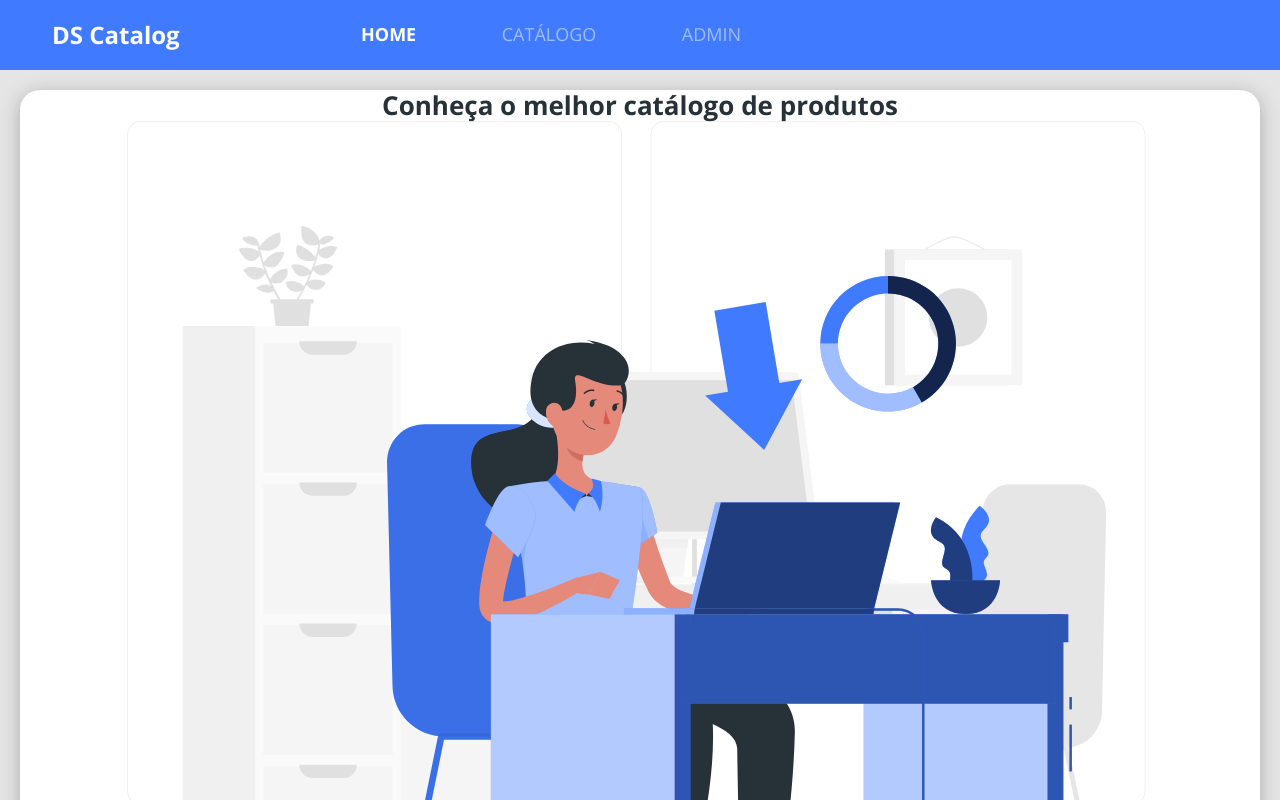
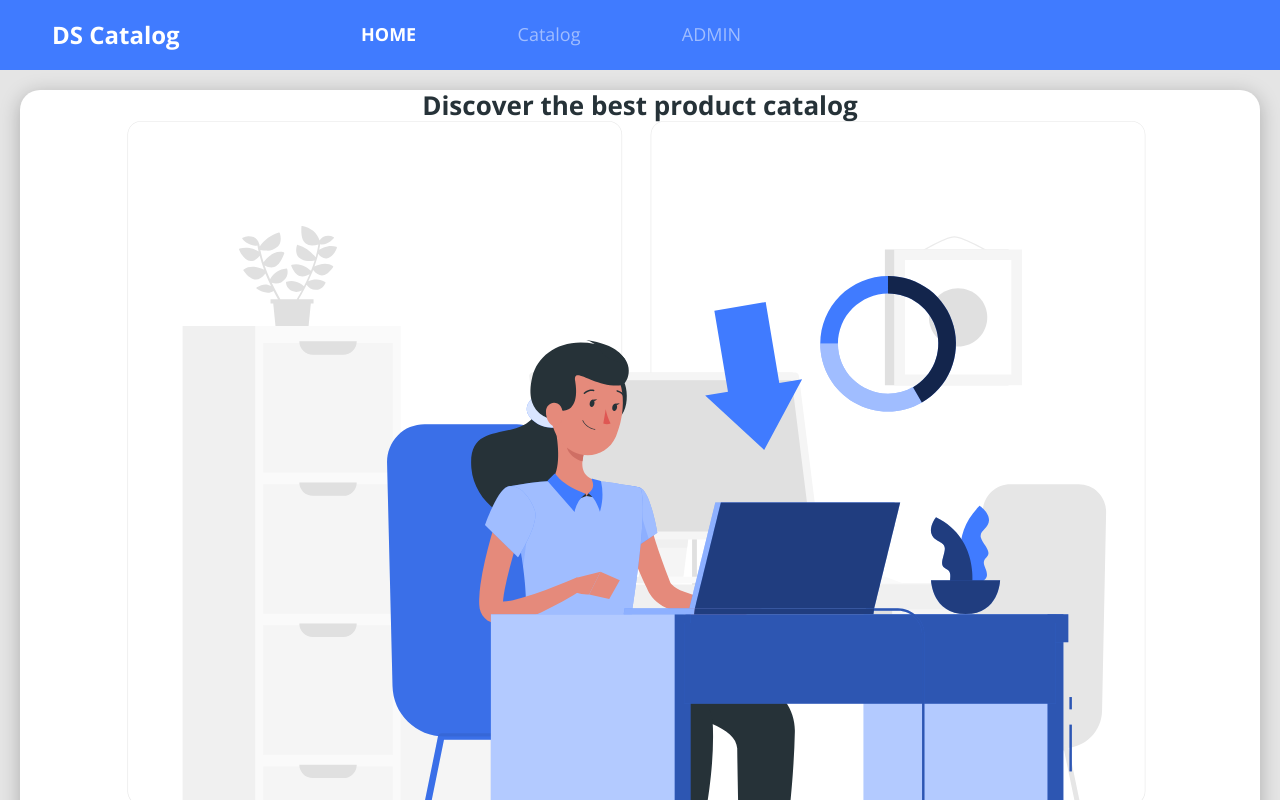
Before and after one commit to J-DouglasLira/DSCatalog, a React (Create React App) app in the folder frontend/: page / in a window 1280 px wide. Shown: the top 800 px of the page. Built offline with nearby package versions, Linux system fonts and the light colour scheme.

Commit message:
refactor: pt to en

```diff
--- a/frontend/src/components/Navbar/index.tsx
+++ b/frontend/src/components/Navbar/index.tsx
@@ -12,7 +12,7 @@ export function NavBar() {
               <a href="link" className="active">HOME</a>
             </li>
             <li>
-              <a href="link">CATÁLOGO</a>
+              <a href="link">Catalog</a>
             </li>
             <li>
               <a href="link">ADMIN</a>
--- a/frontend/src/pages/Home/index.tsx
+++ b/frontend/src/pages/Home/index.tsx
@@ -9,7 +9,7 @@ const Home = () => {
     <div className="home-container">
       <div className="home-card">
         <div className="home-content-container">
-          <h1>Conheça o melhor catálogo de produtos</h1>
+          <h1>Discover the best product catalog</h1>
         </div>
         <div className="home-image-container">
           <MainImage />
```
